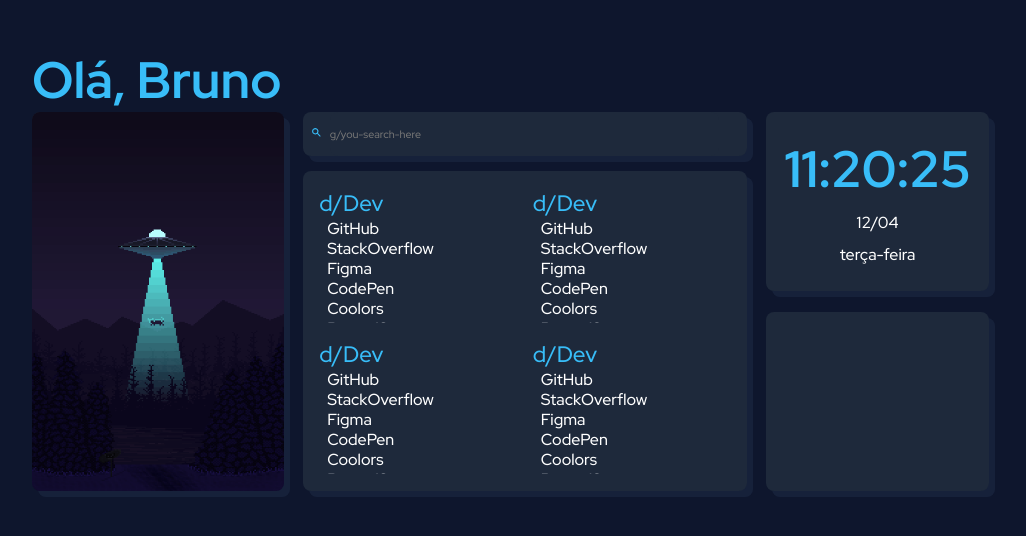
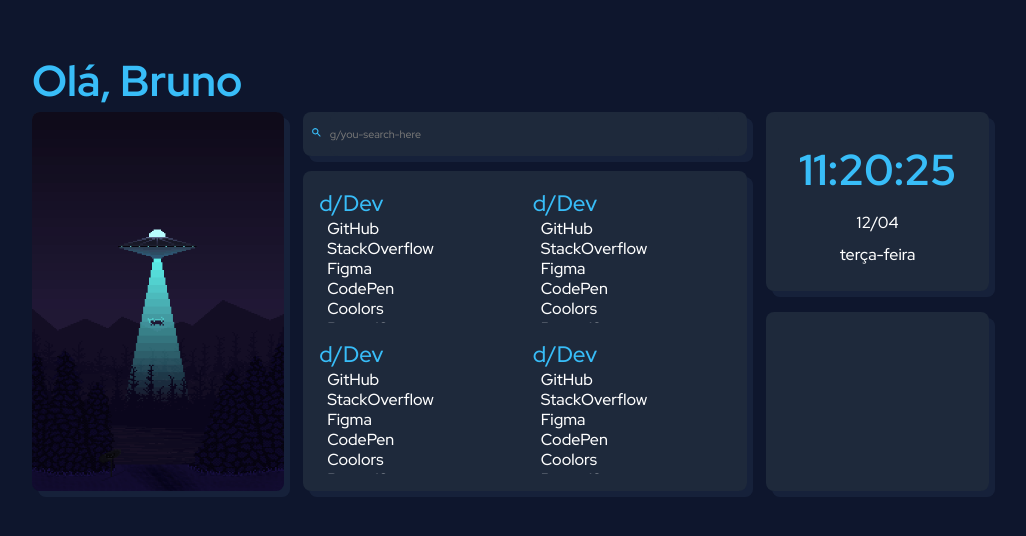
Before and after one commit to bruno-bento/startpage, a React (Create React App) app: page / in a window 1280 px wide. Shown: the part 130-666 px from the top of the page, without its empty margins (128-1154 px from the left). Built offline with nearby package versions, Linux system fonts and the light colour scheme; no server answers.

Commit message:
Alteração visual horas

```diff
--- a/src/components/Cards/CardDate/CardDate.css
+++ b/src/components/Cards/CardDate/CardDate.css
@@ -8,10 +8,14 @@
   gap: 1.5rem;
 }
 
+.card-date--hours{
+  display: inline-flex;
+}
+
 h1{
   font-style: normal;
   font-weight: 700;
-  font-size: 6.4rem;
+  font-size: 5.4rem;
   line-height: 7.9rem;
 
   color: #38BDF8;
--- a/src/components/Cards/CardDate/CardDate.js
+++ b/src/components/Cards/CardDate/CardDate.js
@@ -1,18 +1,15 @@
 import './CardDate.css';
 import {useState, useEffect} from 'react';
 const CardDate = () => {
-    const [day, setDay] = useState('');
+    const [hours, setHours] = useState('');
     const [month, setMounth] = useState('');
     const [dayOfWeek, setDayOfWeek] = useState('');
 
     useEffect(() => {
         const interval = setInterval(() =>{
-            let fomatedDay = new Date().toLocaleString("pt-BR", {hour: '2-digit', minute:'2-digit', second:'2-digit'});
-            setDay(fomatedDay);
-            let fomatedMounth = new Date().toLocaleString("pt-BR", {month: '2-digit', day:'2-digit'});
-            setMounth(fomatedMounth);
-            let fomatedDayOfWeek = new Date().toLocaleString("pt-BR", {weekday: 'long'});
-            setDayOfWeek(fomatedDayOfWeek);
+            setHours(new Date().toLocaleString("pt-BR", {hour: '2-digit', minute:'2-digit', second:'2-digit'}));
+            setMounth(new Date().toLocaleString("pt-BR", {month: '2-digit', day:'2-digit'}));
+            setDayOfWeek(new Date().toLocaleString("pt-BR", {weekday: 'long'}));
         }, 1000);
         return () => {
           clearInterval(interval);
@@ -22,7 +19,7 @@
 
     return (
         <div className="card card-date">
-            <h1>{day}</h1>
+            <h1>{hours}</h1>
             <p>{month}</p>
             <p>{dayOfWeek}</p>
         </div>
```
